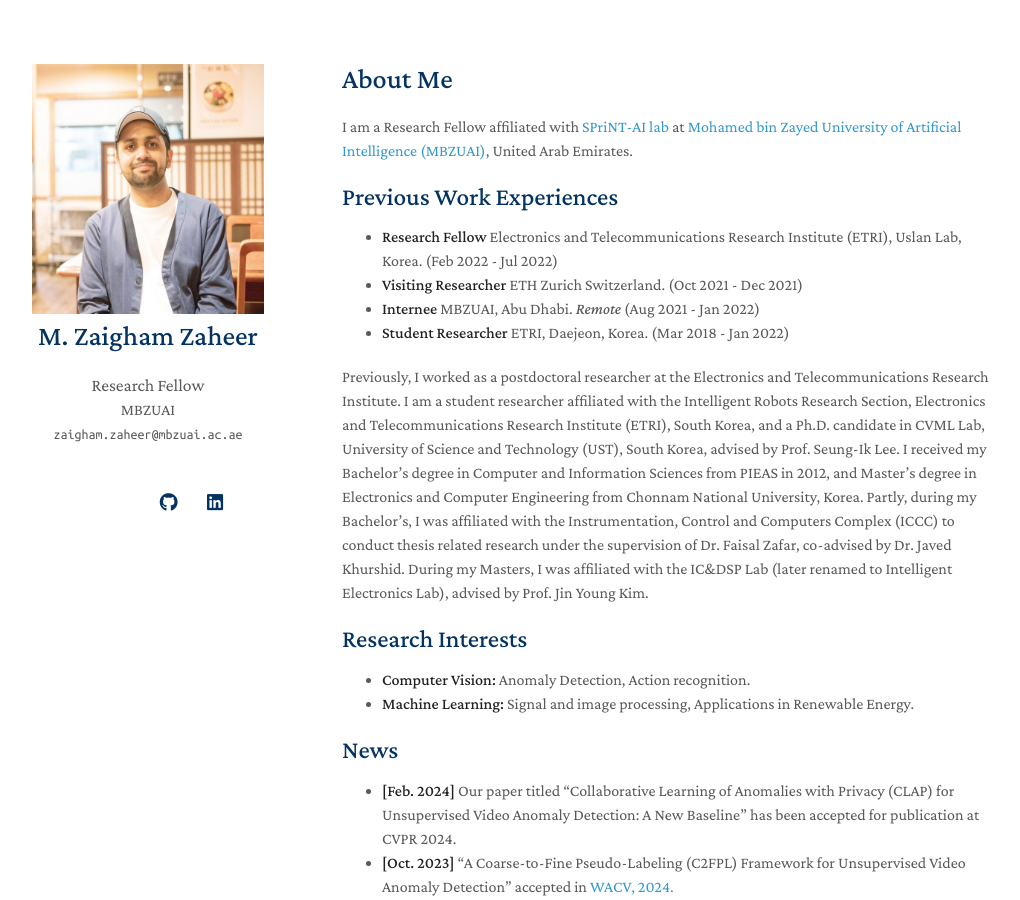
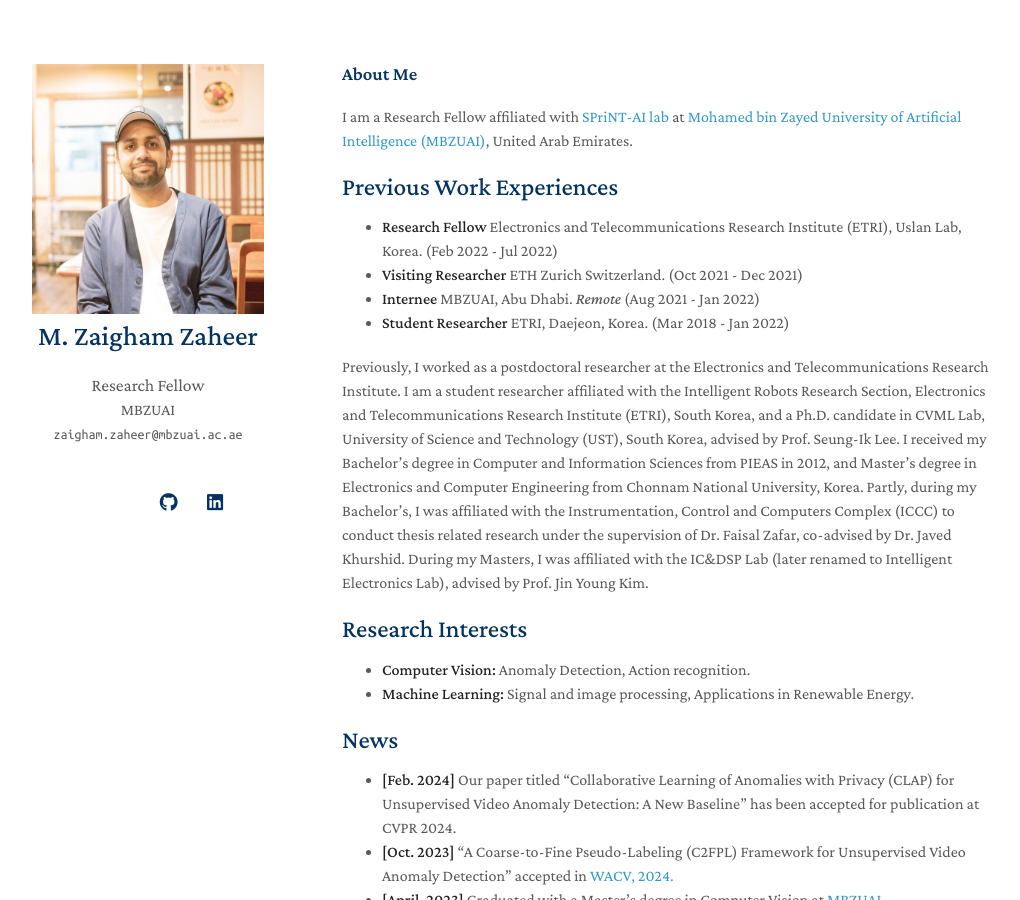
Before and after one commit to ZaighamZ/ZaighamZ.github.io, a Jekyll site: the page built from index.md, in a window 1280 px wide and 900 px high. Shown: the whole window, without its empty margins (128-1148 px from the left). Built offline with Jekyll 4.4.1, drawn with Linux system fonts in a browser that asks for light colours; nearby versions of some CDN libraries; a style sheet for code colours, icons or effects is not loaded; our own code applies the rules of GitHub Pages for plain Markdown files.

```diff
--- a/index.md
+++ b/index.md
@@ -2,7 +2,7 @@
 layout: homepage
 ---
 
-# About Me
+### About Me
 
 I am a Research Fellow affiliated with [SPriNT-AI lab](https://www.sprintai.org/){:target="_blank"} at [Mohamed bin Zayed University of Artificial Intelligence (MBZUAI)](https://mbzuai.ac.ae/){:target="_blank"}, United Arab Emirates.
 
```
